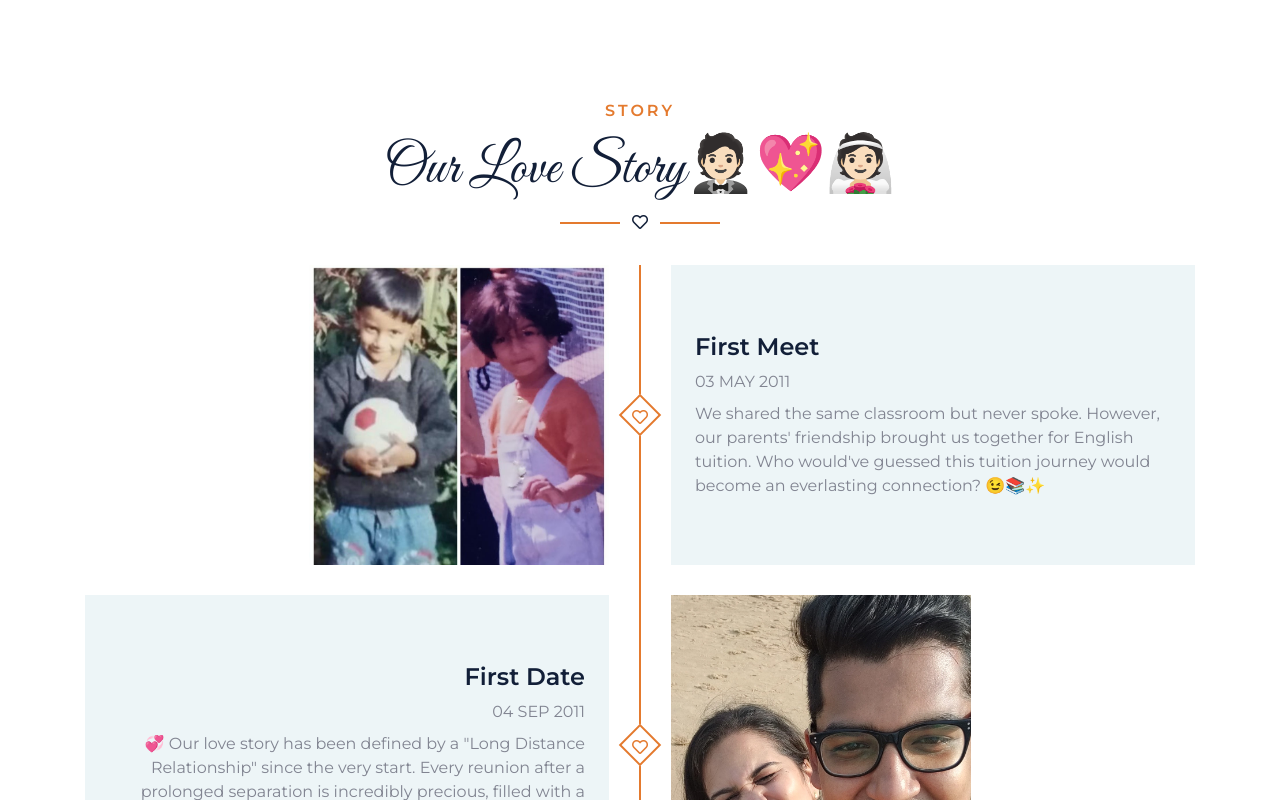
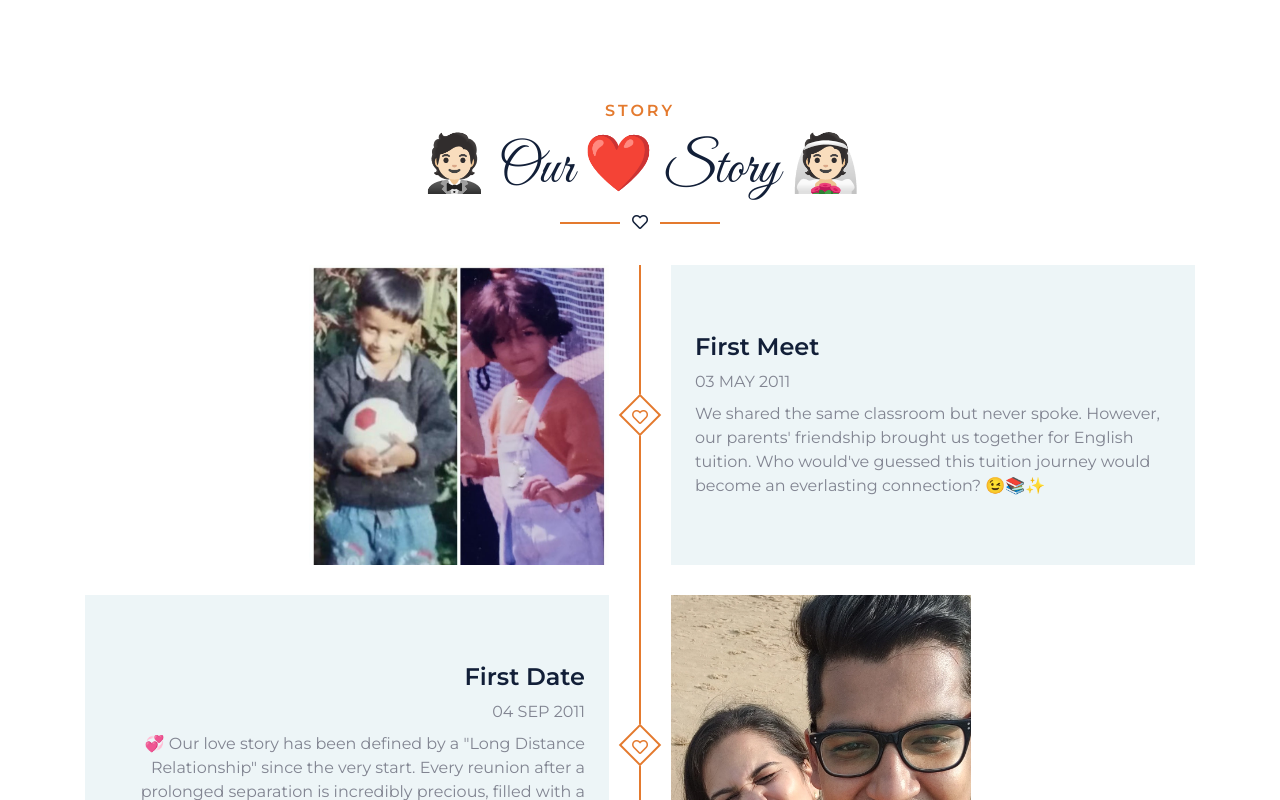
Before and after one commit to JayKisanDas/jay-anisha-marriage-invitation, a React (Create React App) app: page / in a window 1280 px wide. Shown: the part 2160-2960 px from the top of the page. Built offline with nearby package versions, Linux system fonts and the light colour scheme.

Commit message:
Modified icons

```diff
--- a/src/components/About.js
+++ b/src/components/About.js
@@ -12,7 +12,7 @@ const About = () => {
           >
             About
           </h6>
-          <h1 className="font-secondary display-4">🤵🏻Groom & Bride👰🏻</h1>
+          <h1 className="font-secondary display-4">🤵🏻 Groom & Bride 👰🏻</h1>
           <i className="far fa-heart text-dark"></i>
         </div>
         <div className="row m-0 mb-4 mb-md-0 pb-2 pb-md-0">
--- a/src/components/Event.js
+++ b/src/components/Event.js
@@ -42,7 +42,7 @@ const Event = () => {
           >
             Event
           </h6>
-          <h1 className="font-secondary display-4">💍Our Wedding Event 🍽️</h1>
+          <h1 className="font-secondary display-4">💍 Our Wedding Event 🍽️</h1>
           <i className="far fa-heart text-dark"></i>
         </div>
         <div className="row justify-content-center">
--- a/src/components/FamilyList.js
+++ b/src/components/FamilyList.js
@@ -106,9 +106,7 @@ const FamilyList = () => {
           >
             Friends & Family
           </h6>
-          <h1 className="font-secondary display-4">
-            👨🏻‍👩🏻‍👦🏻‍🧒🏻 Groom's & Bride's Family 👨🏻‍👩🏻‍👧🏻‍👧🏻
-          </h1>
+          <h1 className="font-secondary display-4">Groom's & Bride's Family</h1>
           <i className="far fa-heart text-dark"></i>
         </div>
         <div className="row">
--- a/src/components/InvitationForm/Rsvp.js
+++ b/src/components/InvitationForm/Rsvp.js
@@ -151,7 +151,7 @@ const Rsvp = () => {
           >
             RSVP
           </h6>
-          <h1 className="font-secondary display-4">💃🏻Join Our Party 🎉</h1>
+          <h1 className="font-secondary display-4">💃🏻 Join Our Party 🎉</h1>
           <i className="far fa-heart text-dark"></i>
         </div>
         <div className="row justify-content-center">
--- a/src/components/PhotoGallery.js
+++ b/src/components/PhotoGallery.js
@@ -50,7 +50,7 @@ const PhotoGallery = () => {
           Gallery
         </h6>
         <h1 className="font-secondary display-4 text-white">
-          🤵🏻💖👰🏻Our Photo Gallery🖼️
+          Our Photo Gallery
         </h1>
         <i className="far fa-heart text-white"></i>
       </div>
--- a/src/components/Story.js
+++ b/src/components/Story.js
@@ -16,7 +16,7 @@ const Story = () => {
           >
             Story
           </h6>
-          <h1 className="font-secondary display-4">Our Love Story🤵🏻💖👰🏻</h1>
+          <h1 className="font-secondary display-4">🤵🏻 Our ❤️ Story 👰🏻</h1>
           <i className="far fa-heart text-dark"></i>
         </div>
         <div className="container timeline position-relative p-0">
```
